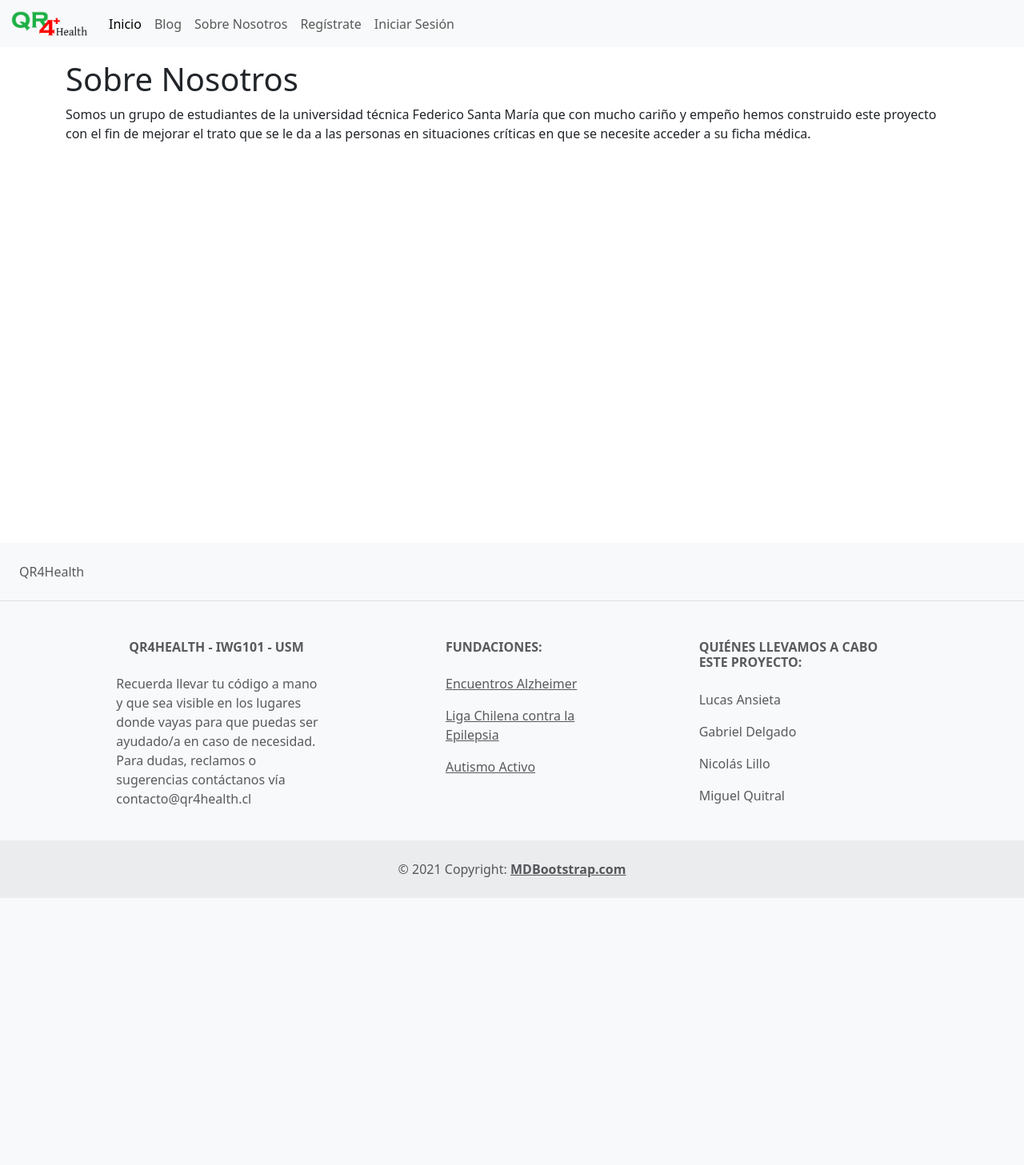
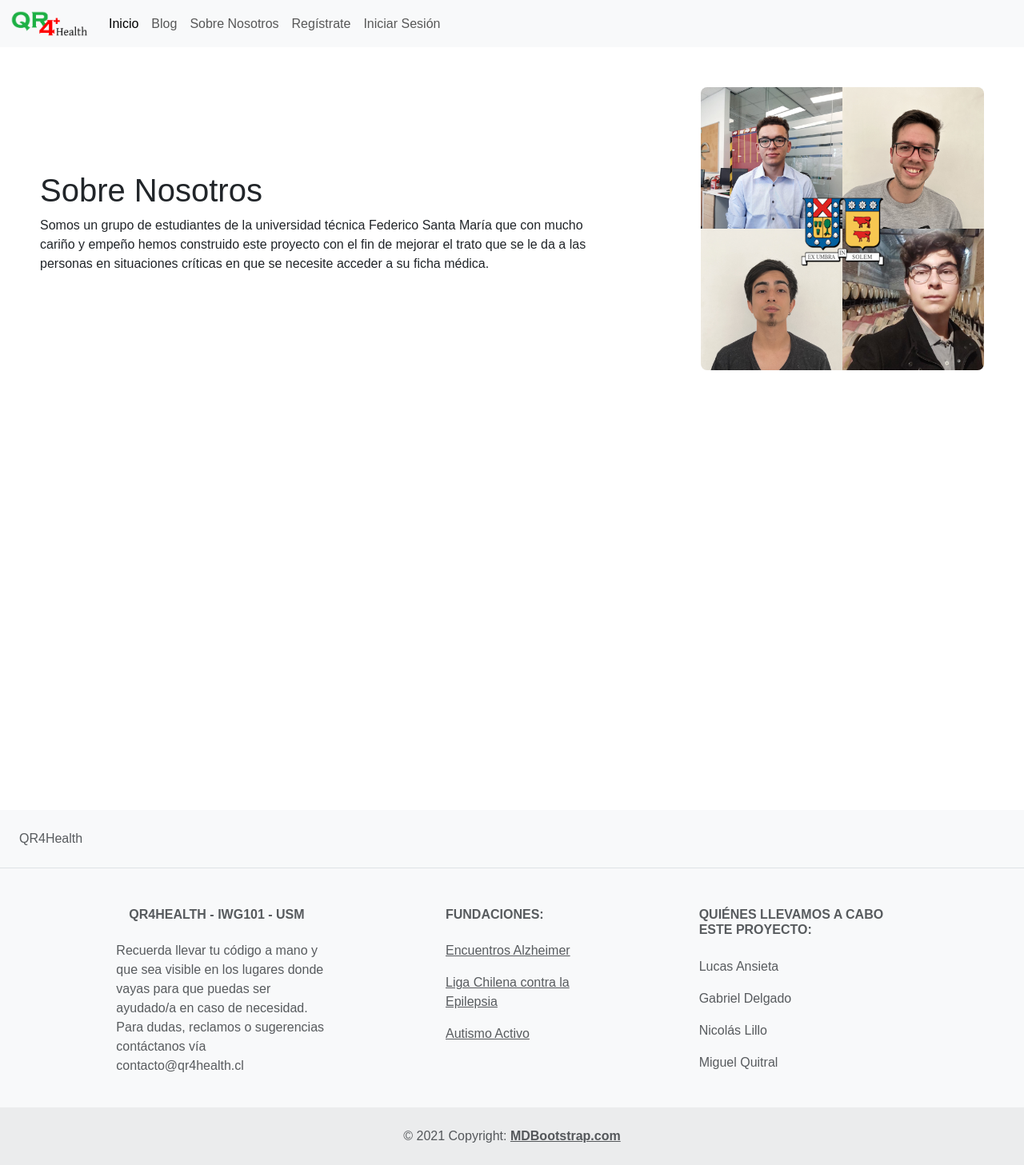
Before and after one commit to lansieta-usm/IWG-PROY4, a Django app: page /about/ in a window 1280 px wide. Shown: the whole page at 80% size. Before the commit the page ends 1123 px from the top, so only its background shows below. Run offline with Django 4.2, Linux system fonts and the light colour scheme; some libraries are stand-ins or nearby versions.

Commit message:
actualización about 1.2

```diff
--- a/proyecto_final/myapp/templates/about.html
+++ b/proyecto_final/myapp/templates/about.html
@@ -3,13 +3,47 @@
 {% load static %}
 
 {% block content %}
-<div class="container">
 
-    <p>
-    <h1> Sobre Nosotros </h1>
-    Somos un grupo de estudiantes de la universidad técnica Federico Santa María que con mucho cariño y empeño hemos construido este proyecto con el fin de mejorar el trato que se le da a las personas en situaciones críticas en que se necesite acceder a su ficha médica.
-    </p>
+<html lang="en">
+<head>
+    <meta charset="UTF-8">
+    <meta name="viewport" content="width=device-width, initial-scale=1.0">
+    <style>
+        body {
+            font-family: Arial, sans-serif;
+            margin: 0;
+            padding: 0;
+            box-sizing: border-box;
+        }
 
-</div>
+        .about-section {
+            display: flex;
+            justify-content: space-between;
+            align-items: center;
+            padding: 50px;
+        }
+
+        .text {
+            width: 60%;
+        }
+
+        .image {
+            width: 30%; /* se ajusta segun necesidad */
+            border-radius: 8px; /* radio para bordes redondeados */
+        }
+    </style>
+</head>
+<body>
+
+    <section class="about-section">
+        <div class="text">
+            <h1> Sobre Nosotros </h1>
+            <p>Somos un grupo de estudiantes de la universidad técnica Federico Santa María que con mucho cariño y empeño hemos construido este proyecto con el fin de mejorar el trato que se le da a las personas en situaciones críticas en que se necesite acceder a su ficha médica.</p>
+        </div>
+        <img class="image" src="{% static 'foto collage.png' %}" alt="En orden de izq a derecha y de arriba hacia abajo, Gabriel Delgado, Lucas Ansietta, Miguel Quitral y Nicolás Lillo">
+    </section>
+
+</body>
+</html>
 
 {% endblock %}
```
Also changed, not shown: proyecto_final/myapp/static/foto collage.png (added).
